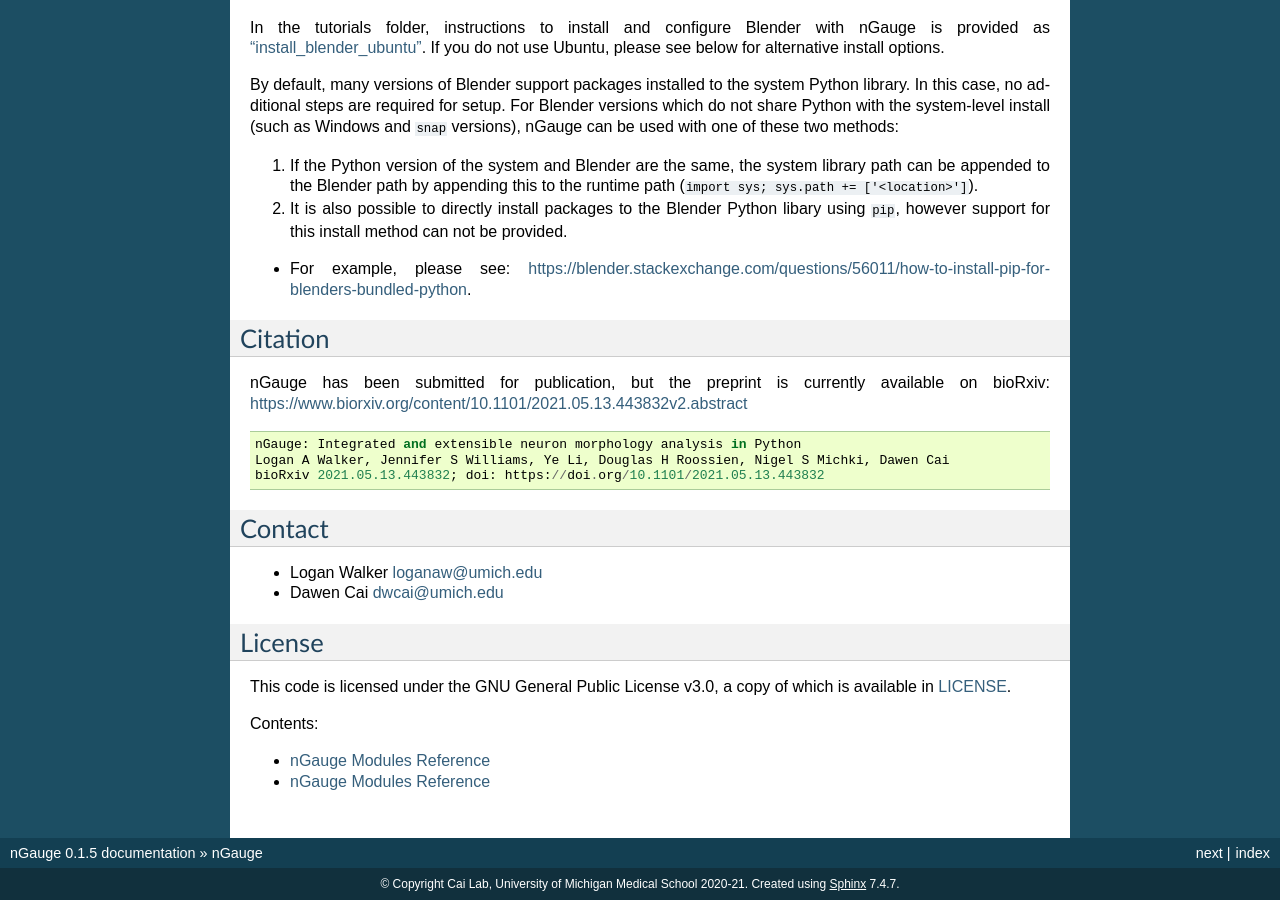
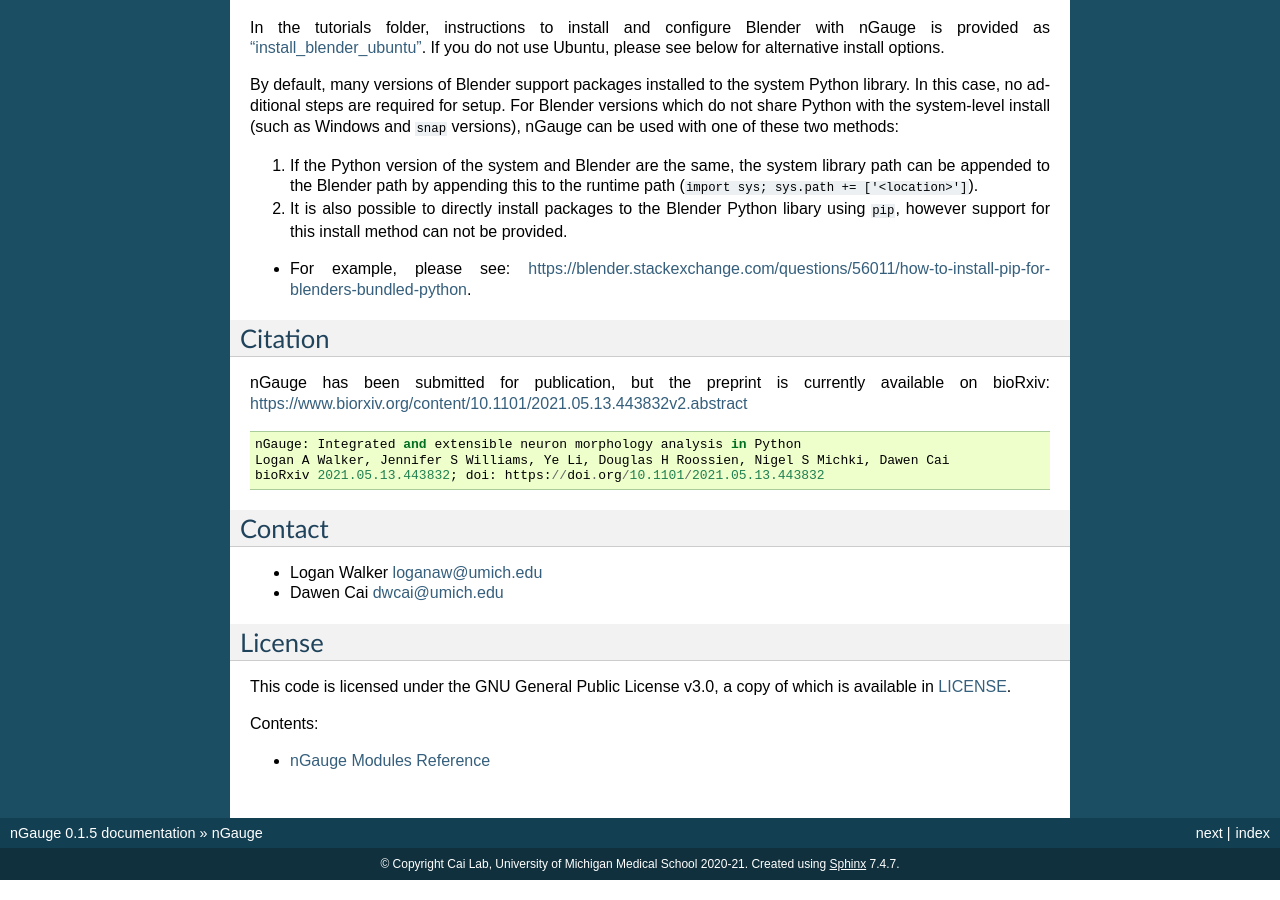
Before and after one commit to Cai-Lab-at-University-of-Michigan/nGauge, a Sphinx documentation site: the page built from docsrc/source/index.rst, in a window 1280 px wide and 900 px high, scrolled down 924 px. Built offline with Sphinx 7.4.7, drawn with Linux system fonts in a browser that asks for light colours; the version number is read from the project's files by our own code; some of the changed lines change nothing that is shown.

Commit message:
Update tutorial links

```diff
--- a/README.md
+++ b/README.md
@@ -4,7 +4,7 @@
 [![Documentation Status](https://readthedocs.org/projects/ngauge/badge/?version=latest)](https://ngauge.readthedocs.io/en/latest/?badge=latest)
 
 ## Example Usage
-For example code and tutorials, please see the GitHub folder labeled ["tutorials"](tutorials/).
+For example code and tutorials, please see the GitHub folder labeled ["tutorials"](https://github.com/Cai-Lab-at-University-of-Michigan/nGauge/tree/master/tutorials).
 
 ## Installation
 
@@ -33,7 +33,7 @@
 First, blender must be installed using the directions from the developers (<https://www.blender.org/download/>).
 Only Blender versions newer than 2.8 are compatible due to changes in the Python API that nGauge utilizes.
 
-In the tutorials folder, instructions to install and configure Blender with nGauge is provided as ["install_blender_ubuntu"](tutorials/install_blender_ubuntu).
+In the tutorials folder, instructions to install and configure Blender with nGauge is provided as ["install_blender_ubuntu"](https://github.com/Cai-Lab-at-University-of-Michigan/nGauge/tree/master/tutorials/install_blender_ubuntu).
 If you do not use Ubuntu, please see below for alternative install options.
 
 By default, many versions of Blender support packages installed to the system Python
@@ -64,4 +64,4 @@
 
 ## License
 
-This code is licensed under the GNU General Public License v3.0, a copy of which is available in [LICENSE](LICENSE).
+This code is licensed under the GNU General Public License v3.0, a copy of which is available in [LICENSE](https://github.com/Cai-Lab-at-University-of-Michigan/nGauge/blob/master/LICENSE).
--- a/docsrc/source/index.rst
+++ b/docsrc/source/index.rst
@@ -5,4 +5,3 @@
    :caption: Contents:
 
    modules.rst
-   modules.rst
```
